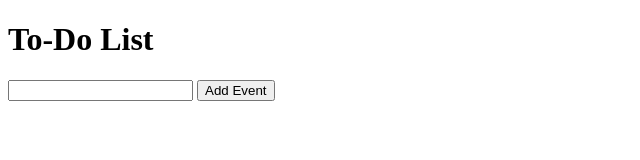
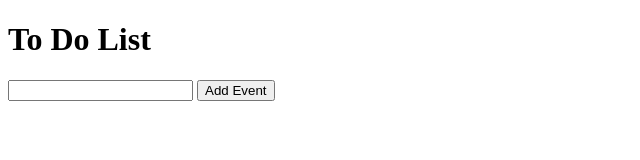
Before and after one commit to rwhitney1997/im318-A3, a SvelteKit app: page / in a window 1280 px wide. Shown: the top 160 px of the page, without its empty margins (0-640 px from the left). Built offline with nearby package versions, Linux system fonts and the light colour scheme.

Commit message:
Test push

```diff
--- a/src/routes/+page.svelte
+++ b/src/routes/+page.svelte
@@ -2,7 +2,7 @@
      import Todo from './Todo.svelte';
 </script>
 
-<h1>To-Do List</h1>
+<h1>To Do List</h1>
 
 <Todo />
 
```
